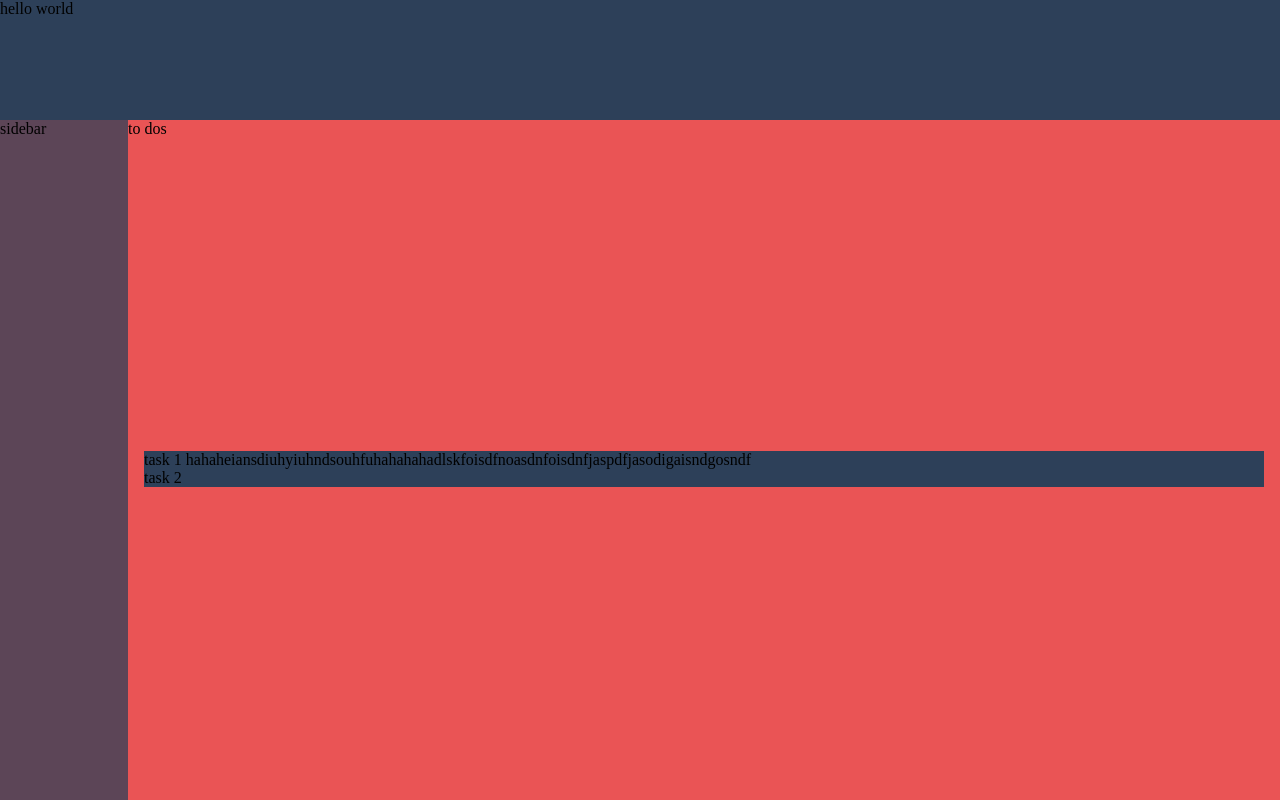
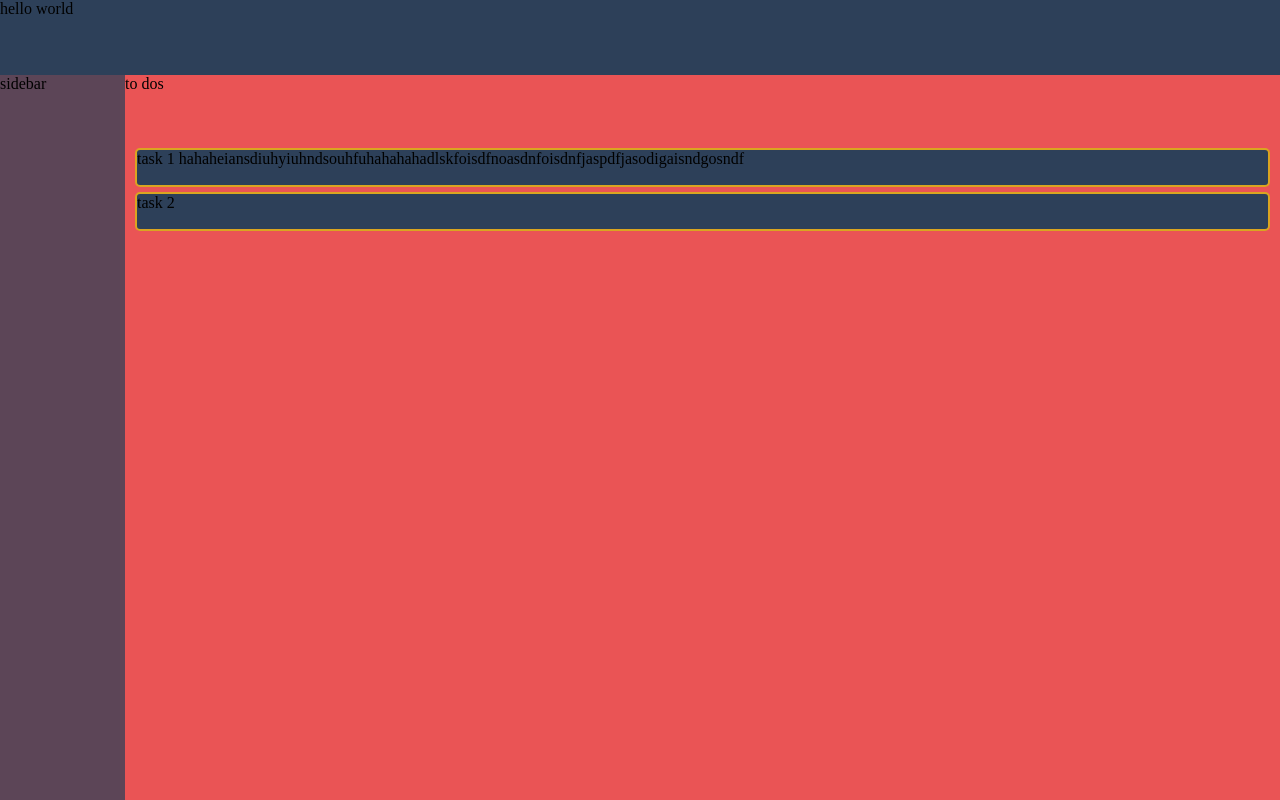
Before and after one commit to cwsprandel/To-Do-List, a plain HTML site: page index.html in a window 1280 px wide. Drawn offline with Linux system fonts and the light colour scheme.

Commit message:
Setting Bones of the Static Page

```diff
--- a/index.html
+++ b/index.html
@@ -15,7 +15,9 @@
         sidebar
     </div>
     <div class="todoArea">
-        to dos
+        <div class=todoAreaHeader>
+            to dos
+        </div>
         <div class="todoItemsContainer">
             <div class="todoItems">task 1 hahaheiansdiuhyiuhndsouhfuhahahahadlskfoisdfnoasdnfoisdnfjaspdfjasodigaisndgosndf</div>
             <div class="todoItems">task 2</div>
--- a/styles.css
+++ b/styles.css
@@ -5,8 +5,8 @@
 
 body {
     display: grid;
-    grid-template-columns: repeat(20, 1fr);
-    grid-template-rows: repeat(20, 1fr);
+    grid-template-columns: minmax(125px, 1fr) repeat(19, 1fr);
+    grid-template-rows: minmax(75px, 1fr) repeat(19, 1fr);
     background-color: rgb(234, 84, 85);
     width: 100vw;
     height: 100vh;
@@ -15,29 +15,40 @@ body {
 .header {
     background-color: rgb(45, 64, 89);
     display: grid;
-    grid-row: 1 / 4;
+    grid-row: 1 / 2;
     grid-column: 1 / 21;
 }
 
 .sidebar {
     background-color: rgba(45, 64, 89, 0.75);
     display: grid;
-    grid-row: 4 / 21;
-    grid-column: 1 / 3;
+    grid-row: 2 / 21;
+    grid-column: 1 / 2;
 }
 
 .todoArea {
     display: grid;
-    grid-row: 4 / 21;
-    grid-column: 3 / 21;
+    grid-row: 2 / 21;
+    grid-column: 2 / 21;
+    grid-template-rows: 10%;
+}
+
+.todoAreaHeader {
+    display: grid;
+    grid-row: 1 / 2;
 }
 
 .todoItemsContainer {
     display: flex;
     flex-direction: column;
-    padding: 1em;
+    row-gap: 5px;
+    padding-left: 10px;
+    padding-right: 10px;
 }
 
 .todoItems {
     background-color: rgb(45, 64, 89);
+    height: 35px;
+    border: 2px solid goldenrod;
+    border-radius: 5px;
 }
```
